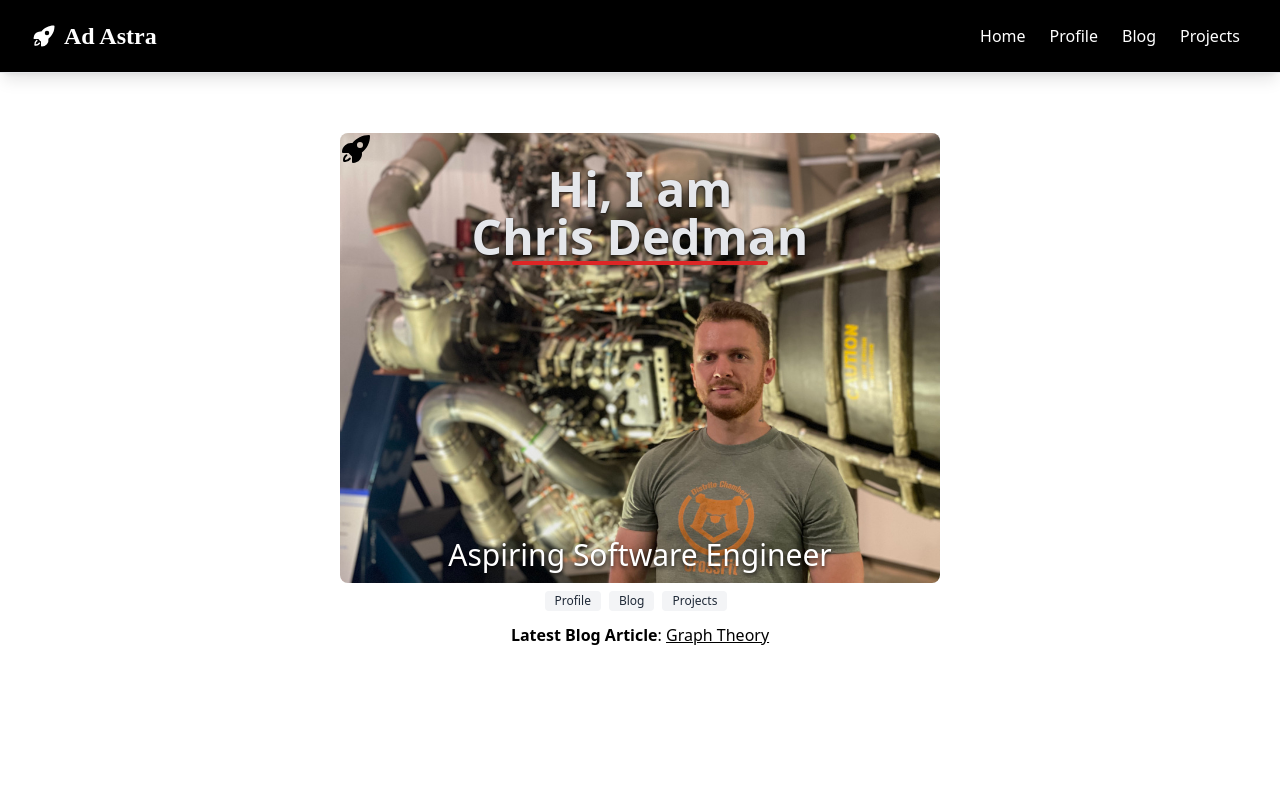
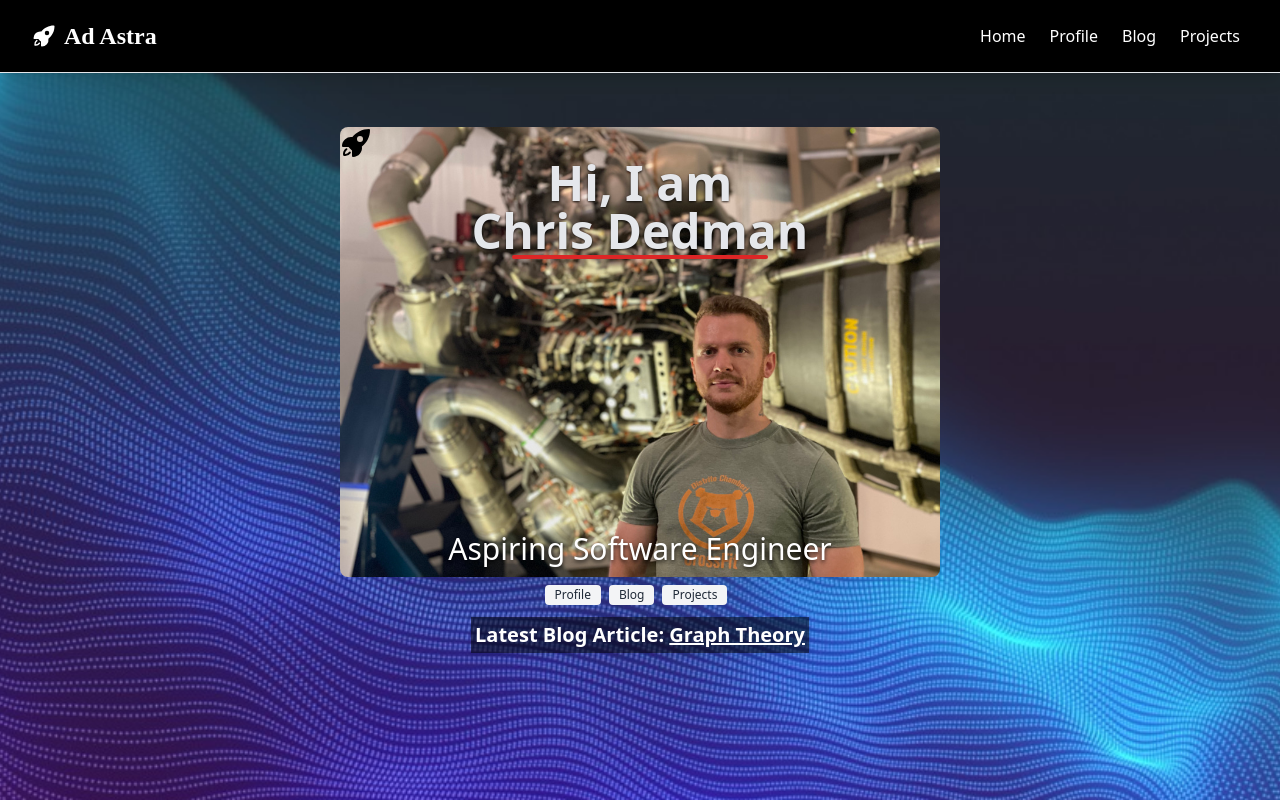
Before and after one commit to chrisdedman/website, a Next.js app: page / in a window 1280 px wide. Built offline with nearby package versions, Linux system fonts and the light colour scheme.

Commit message:
background image

```diff
--- a/src/app/page.tsx
+++ b/src/app/page.tsx
@@ -5,7 +5,16 @@ import { RocketLaunchIcon } from '@heroicons/react/24/solid';
 
 export default function Page() {
   return (
-    <div className="h-screen flex flex-col items-center justify-center">
+    <div
+      className="h-screen flex flex-col items-center justify-center"
+      style={{
+        backgroundImage: "url('/background.jpeg')",
+        backgroundSize: "cover",
+        backgroundPosition: "center",
+        WebkitBackgroundSize: "2000px"
+      }}
+    >
+
       <Menu />
 
       <div className="relative bottom-2">
@@ -35,9 +44,9 @@ export default function Page() {
         <CategoryCard title="Projects" />
       </div>
 
-      <div className="flex flex-wrap justify-center">
-        <p>
-          <b>Latest Blog Article</b>: <a href="https://astranebula.gitbook.io/blog/computer-science/graph-theory" className="underline">Graph Theory</a>
+      <div className="flex flex-wrap justify-center ">
+        <p className="text-white text-xl font-bold drop-shadow-md bg-black bg-opacity-50 p-1">
+          Latest Blog Article: <a href="https://astranebula.gitbook.io/blog/computer-science/graph-theory" className="underline">Graph Theory</a>
         </p>
       </div>
     </div>
```
Also changed, not shown: public/background.jpeg (added).
